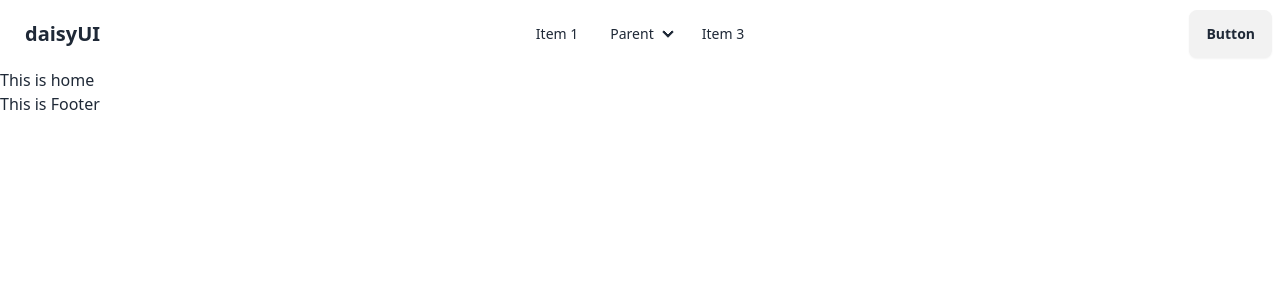
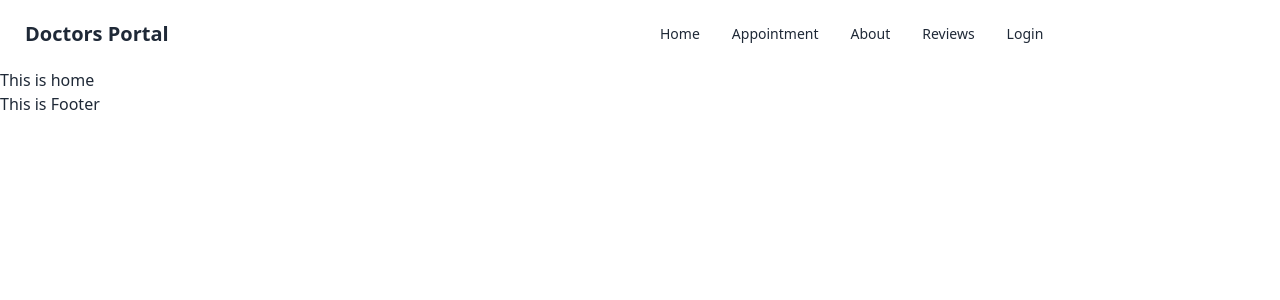
Before and after one commit to rakibgithub21/Doctors-Portal-Client-side, a React (Vite) app: page / in a window 1280 px wide. Shown: the top 300 px of the page. Built offline with nearby package versions, Linux system fonts and the light colour scheme.

Commit message:
editing navbar

```diff
--- a/src/Pages/Layout/Main.jsx
+++ b/src/Pages/Layout/Main.jsx
@@ -5,7 +5,7 @@ import Footer from "../Shared/Footer/Footer";
 
 const Main = () => {
     return (
-        <div>
+        <div className="container mx-auto">
             <NavBar></NavBar>
             <Outlet></Outlet>
             <Footer></Footer>
--- a/src/Pages/Shared/Navbar/NavBar.jsx
+++ b/src/Pages/Shared/Navbar/NavBar.jsx
@@ -1,6 +1,14 @@
+import { Link } from "react-router-dom";
 
 
 const NavBar = () => {
+    const menuItems = <>
+        <li><Link to={'/'}>Home</Link></li>
+        <li><Link to={'/appointment'}>Appointment</Link></li>
+        <li><Link to={'/about'}>About</Link></li>
+        <li><Link to={'/reviews'}>Reviews</Link></li>
+        <li><Link to={'/login'}>Login</Link></li>
+    </>
     return (
         <div className="navbar bg-base-100">
             <div className="navbar-start">
@@ -9,37 +17,17 @@ const NavBar = () => {
                         <svg xmlns="http://www.w3.org/2000/svg" className="h-5 w-5" fill="none" viewBox="0 0 24 24" stroke="currentColor"><path strokeLinecap="round" strokeLinejoin="round" strokeWidth="2" d="M4 6h16M4 12h8m-8 6h16" /></svg>
                     </div>
                     <ul tabIndex={0} className="menu menu-sm dropdown-content mt-3 z-[1] p-2 shadow bg-base-100 rounded-box w-52">
-                        <li><a>Item 1</a></li>
-                        <li>
-                            <a>Parent</a>
-                            <ul className="p-2">
-                                <li><a>Submenu 1</a></li>
-                                <li><a>Submenu 2</a></li>
-                            </ul>
-                        </li>
-                        <li><a>Item 3</a></li>
+                        {menuItems}
                     </ul>
                 </div>
-                <a className="btn btn-ghost text-xl">daisyUI</a>
+                <Link to={'/'} className="btn btn-ghost text-xl">Doctors Portal</Link>
             </div>
             <div className="navbar-center hidden lg:flex">
                 <ul className="menu menu-horizontal px-1">
-                    <li><a>Item 1</a></li>
-                    <li>
-                        <details>
-                            <summary>Parent</summary>
-                            <ul className="p-2">
-                                <li><a>Submenu 1</a></li>
-                                <li><a>Submenu 2</a></li>
-                            </ul>
-                        </details>
-                    </li>
-                    <li><a>Item 3</a></li>
+                  {menuItems}
                 </ul>
             </div>
-            <div className="navbar-end">
-                <a className="btn">Button</a>
-            </div>
+
         </div>
     );
 };
```
